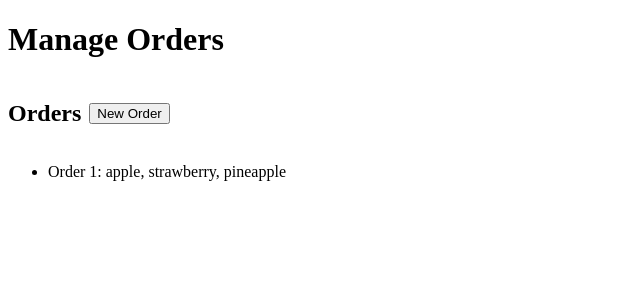
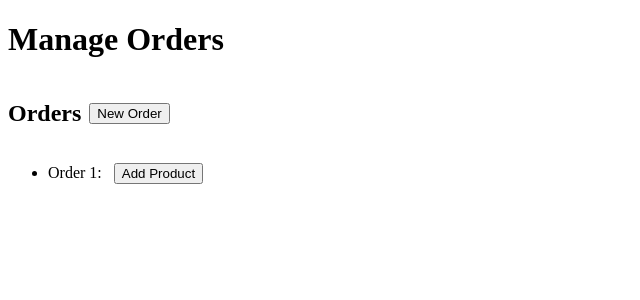
Before and after one commit to gabriela-fraga/manage-orders, an Angular app: page / in a window 1280 px wide. Both pictures are taken after a click on the button "New Order". Shown: the top 300 px of the page, without its empty margins (0-640 px from the left). Built offline with nearby package versions, Linux system fonts and the light colour scheme.

Commit message:
add product

```diff
--- a/src/app/app.component.html
+++ b/src/app/app.component.html
@@ -6,10 +6,18 @@
 </div>
 
 <ul>
-  <li *ngFor="let order of orders">
-    Order {{ order.id }}:
-    <span *ngFor="let product of order.products; let i = index; let last = last">
-      {{product.name}}<span *ngIf="!last">,</span>
-    </span>
+  <li *ngFor="let order of orders" class="margin-t-sm">
+    <div class="flex-row align-center">
+      Order {{ order.id }}:&nbsp;
+      <span *ngFor="let product of order.products; let i = index; let last = last">
+        {{product}}<span *ngIf="!last">,&nbsp;</span>
+      </span>
+      <button (click)="addProduct(order.id)">Add Product</button>
+      <div class="flex-row" *ngIf="order.id == addToOrder">
+        <input maxlength="50" [(ngModel)]="newProduct"/>
+        <button (click)="saveProduct(order.id)">Add</button>
+        <button (click)="addToOrder = -1">Close</button>
+      </div>
+    </div>
   </li>
 </ul>
--- a/src/app/app.component.scss
+++ b/src/app/app.component.scss
@@ -7,7 +7,15 @@
     align-items: center;
 }
 
+.margin-t-sm {
+    margin-top: 8px;
+}
+
 button {
     margin-left: 8px;
     height: fit-content;
 }
+
+input {
+    margin-left: 8px;
+}
--- a/src/app/app.component.ts
+++ b/src/app/app.component.ts
@@ -2,17 +2,20 @@ import { CommonModule } from '@angular/common';
 import { Component } from '@angular/core';
 import { RouterOutlet } from '@angular/router';
 import { OrdersService } from './orders.service';
+import { FormsModule } from '@angular/forms';
 
 @Component({
   selector: 'app-root',
   standalone: true,
-  imports: [RouterOutlet, CommonModule],
+  imports: [RouterOutlet, CommonModule, FormsModule],
   templateUrl: './app.component.html',
   styleUrl: './app.component.scss'
 })
 export class AppComponent {
   title = 'manage-orders';
   orders: Order[] = [];
+  addToOrder = -1;
+  newProduct = '';
 
   constructor(private ordersService: OrdersService) {}
 
@@ -27,26 +30,37 @@ export class AppComponent {
       this.orders = orders;
     })
   }
+
+  addProduct(orderId: number) {
+    this.addToOrder = orderId;
+  }
+
+  saveProduct(orderId: number) {
+    if(this.newProduct) {
+      this.ordersService.addProduct(orderId, this.newProduct).subscribe(order => {
+        const orderIndex = this.orders.findIndex(order => order.id === orderId);
+        if (orderIndex !== -1) {
+          this.newProduct = '';
+          this.orders[orderIndex] = order;
+        } else {
+          console.log('ERRO: Order not found');
+        }
+      })
+    } else {
+      console.log('ERRO: Need to inform a product');
+    }
+  }
 }
 
 export class Order {
   id: number;
-  products: Product[] = [];
+  products: string[] = [];
 
   constructor(id: number) {
       this.id = id;
-      this.products.push(new Product(1, 'apple'));
-      this.products.push(new Product(2, 'strawberry'));
-      this.products.push(new Product(3, 'pineapple'));
+  }
+
+  addProduct(product: string) {
+    this.products.push(product)
   }
 }
-
-class Product {
-  id: number;
-  name: string;
-
-  constructor(id: number, name: string) {
-    this.id = id;
-    this.name = name;
-  }
-}
--- a/src/app/orders.service.ts
+++ b/src/app/orders.service.ts
@@ -25,4 +25,17 @@ export class OrdersService {
       observer.complete();
     })
   }
+
+  addProduct(orderId: number, product: string) {
+    return new Observable<Order>(observer => {
+      const orderIndex = this.orders.findIndex(order => order.id === orderId);
+      if (orderIndex !== -1) {
+        this.orders[orderIndex].addProduct(product);
+      } else {
+        console.log('EERO: Id not found');
+      }
+      observer.next(this.orders.at(orderIndex));
+      observer.complete();
+    })
+  }
 }
```
